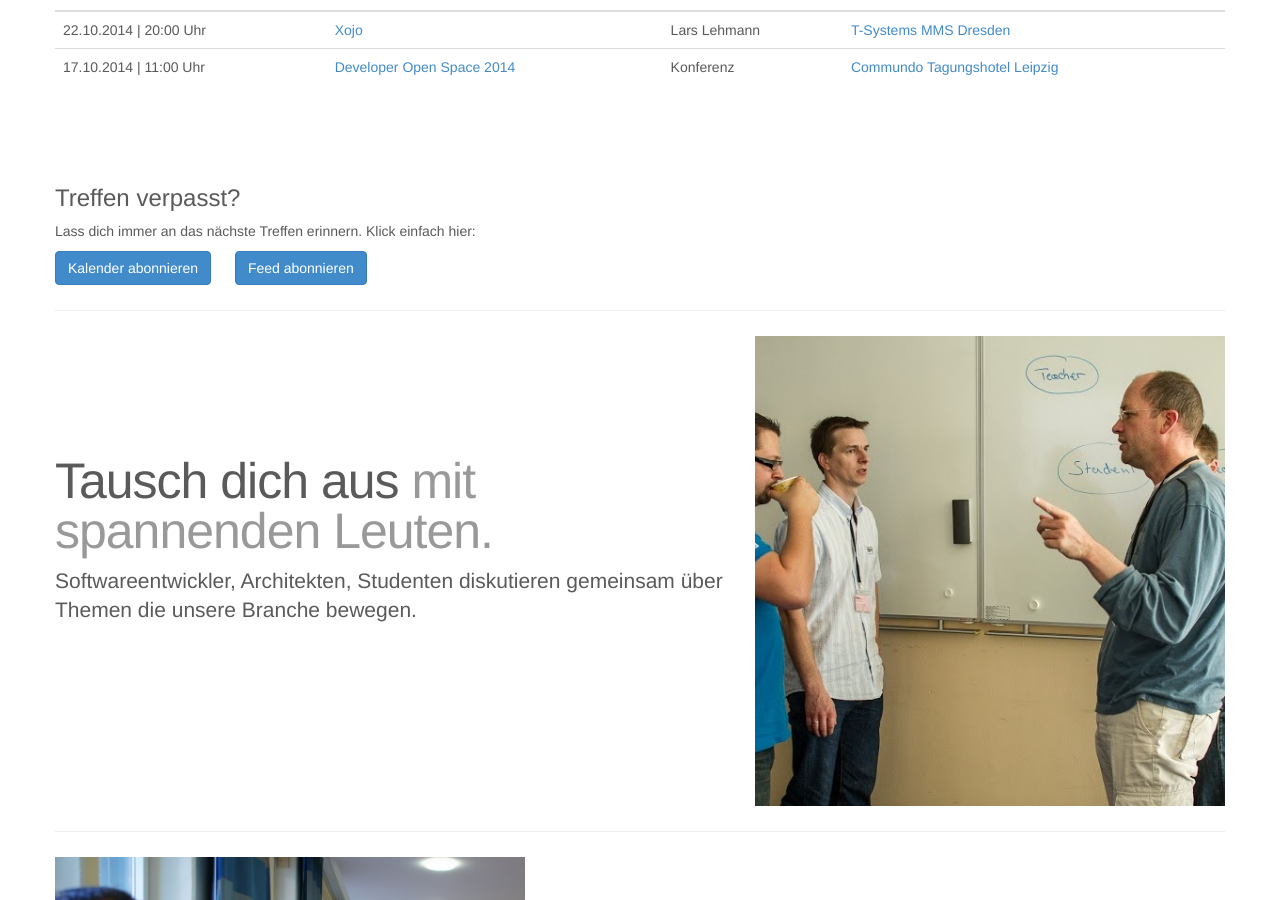
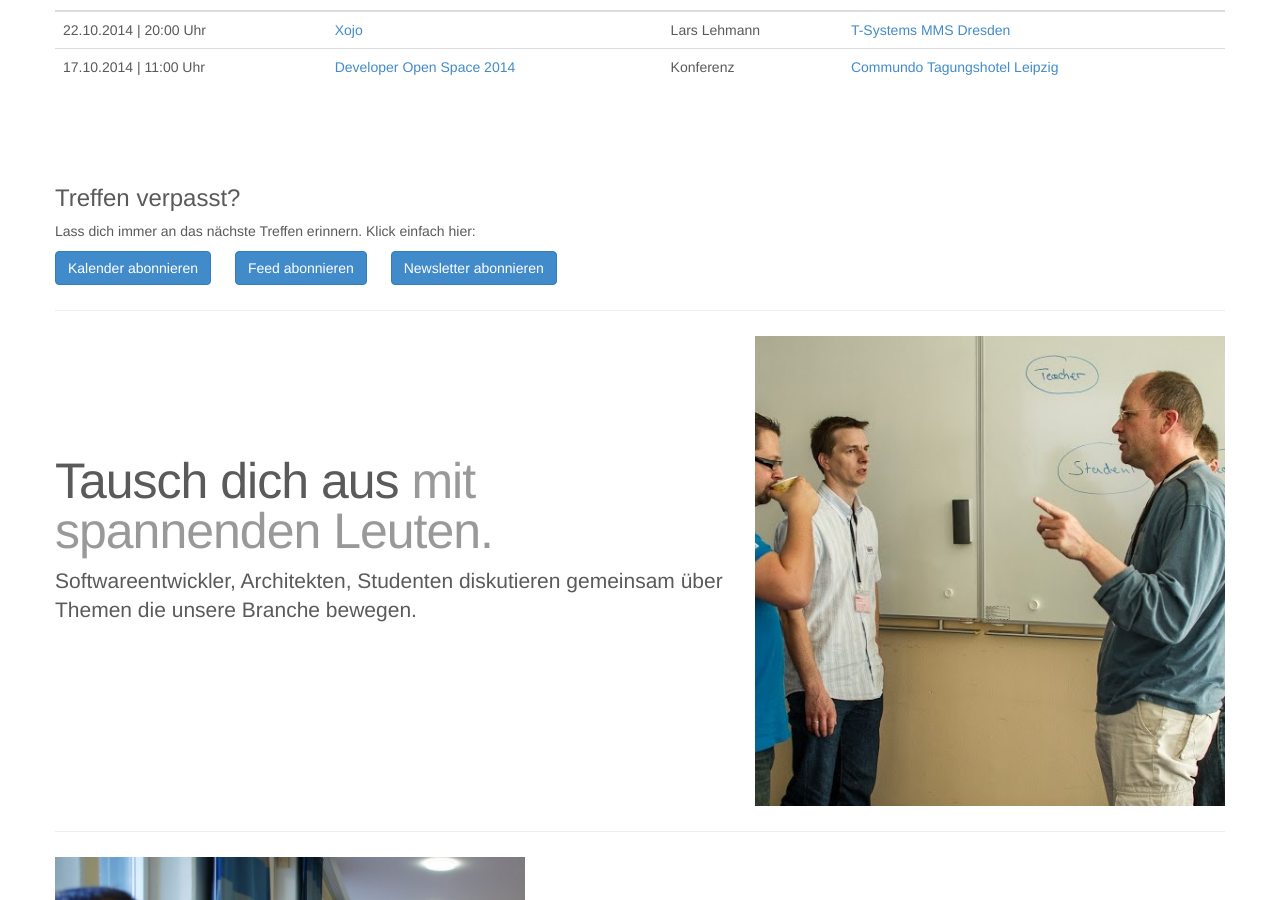
Before and after one commit to dddotnet/dddotnet.github.io, a Jekyll site: the page built from index.html, in a window 1280 px wide and 900 px high, scrolled down 566 px. Built offline with Jekyll 4.4.1, drawn with Linux system fonts in a browser that asks for light colours; nearby versions of some CDN libraries; Markdown is read by kramdown in place of the engine named in the settings.

Commit message:
Newsletteranmeldung hinzugefügt

```diff
--- a/index.html
+++ b/index.html
@@ -137,7 +137,11 @@ layout: head_layout
         </table>
         <h3>Treffen verpasst?</h3>
         <p>Lass dich immer an das nächste Treffen erinnern. Klick einfach hier:</p><p><a class="btn btn-large btn-primary" href="webcal://www.dd-dotnet.de/calendar.ics">Kalender abonnieren</a>
-        <a class="btn btn-large btn-primary" href="atom.xml" style="margin-left: 20px">Feed abonnieren</a></p>
+        <a class="btn btn-large btn-primary" href="atom.xml" style="margin-left: 20px">Feed abonnieren</a>
+		<a class="btn btn-large btn-primary" href="https://feedburner.google.com/fb/a/mailverify?uri=dd-dotnet&loc=de_DE" style="margin-left: 20px">Newsletter abonnieren</a>
+		</p>
+
+
 
         <!-- START THE FEATURETTES -->
 
```
